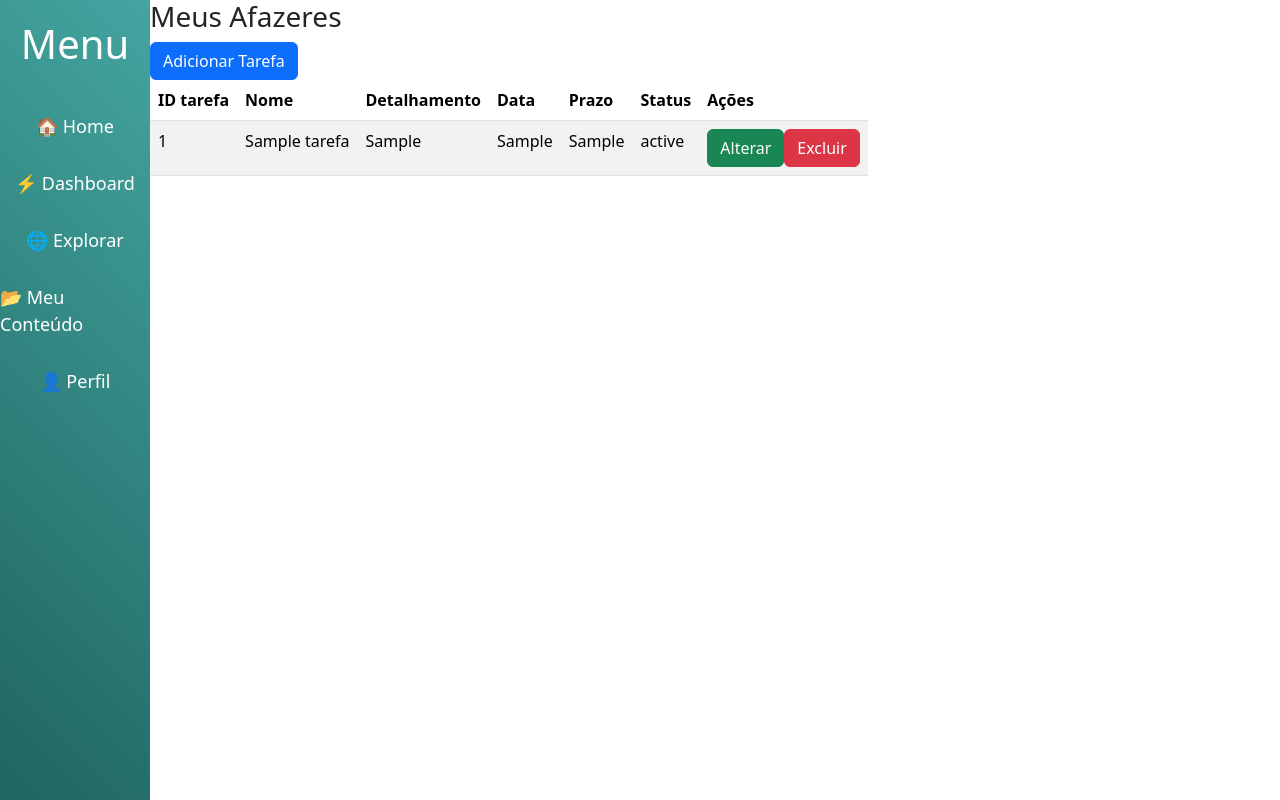
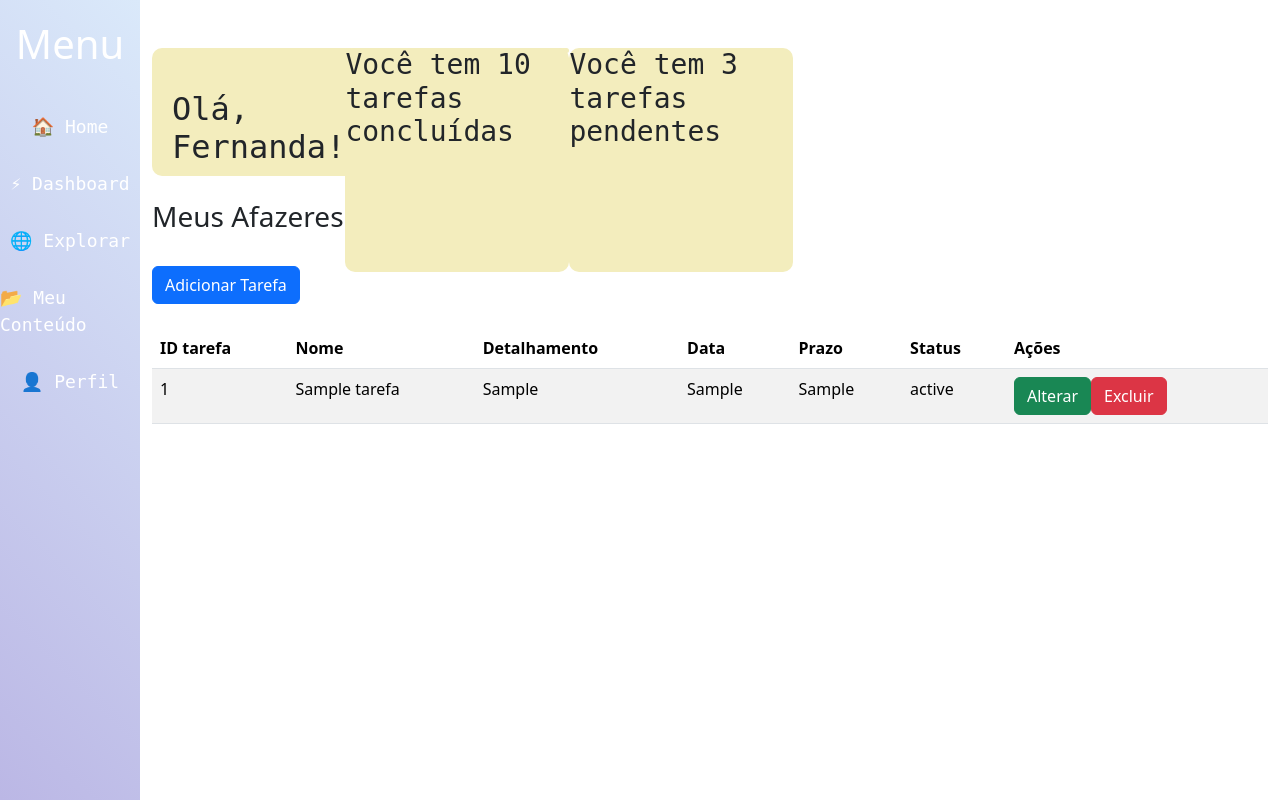
Before and after one commit to FernandaGiacobbo/P--PUM, a PHP site: page / in a window 1280 px wide. Run offline with PHP 8.4, Linux system fonts and the light colour scheme; tables that the repository leaves empty or names only in its code hold one stand-in row (values such as "Sample post").

Commit message:
adição de elementos

```diff
--- a/header.php
+++ b/header.php
@@ -18,7 +18,7 @@
         .sidebar {
             width: 150px;
             height: 100vh;
-            background: linear-gradient(45deg,rgb(31, 100, 96),rgb(68, 165, 160));
+            background: linear-gradient(45deg, #BBB7E5, #DAE9FA);
             color: white;
             padding-top: 20px;
             display: flex;
@@ -36,6 +36,7 @@
             margin: 15px 0;
             font-size: 18px;
             transition: all 0.3s;
+            font-family: monospace;
         }
 
         .sidebar a:hover {
--- /dev/null
+++ b/main.css
@@ -0,0 +1,31 @@
+    .containernome{
+        background-color: #F3EDBD ;
+        height: 8em;
+        width: 25em;
+        border-radius: 10px;
+        display:flex;
+        flex-direction: row;
+        justify-content: space-between;
+
+    }
+
+    h2{
+        font-family: monospace;
+        padding-left: 20px;
+        padding-top: 42px;
+    }
+
+    .mostrartarefas{
+        font-family: monospace;
+        height: 8em;
+        width: 8em;
+        background-color: #f3edbd;
+        border-radius: 10px;
+    }
+
+    .tarefasConcluidas{
+        height: 5px;
+        width: 500px;
+        background-color: #f3edbd;
+        border-radius: 10px;
+    }
--- a/main.php
+++ b/main.php
@@ -4,15 +4,41 @@
   <meta charset="UTF-8">
   <meta name="viewport" content="width=device-width, initial-scale=1.0">
   <link href="https://cdn.jsdelivr.net/npm/bootstrap@5.3.3/dist/css/bootstrap.min.css" rel="stylesheet">
+  <link rel="stylesheet" href="main.css">
   <script src="https://cdn.jsdelivr.net/npm/bootstrap@5.3.3/dist/js/bootstrap.bundle.min.js"></script>
   <title>Papum</title>
 </head>
 <body>
 
+<div class="container">
+
+<br>
+<br>
+
+  <section class="containernome">
+    <h2>Olá, Fernanda!</h2>
+
+    <div class="tarefasConcluidas">
+      <h3 class="mostrartarefas"> Você tem 10 tarefas concluídas</h3>
+    </div>
+
+    <div class="tarefasPendentes">
+    <h3 class="mostrartarefas"> Você tem 3 tarefas pendentes</h3>
+    </div>
+
+  </section>
+
+  <br>
+
   <div class="table-responsive">
 
     <h3>Meus Afazeres</h3>
+    <br>
+
     <button class="btn btn-primary" onclick="window.location.href='index.php?page=1'">Adicionar Tarefa</button>
+
+    <br>
+    <br>
 
     <table class="table table-striped">
       <thead>
@@ -64,6 +90,10 @@
       </tbody>
     </table>
 
+
+    </div>
+
+
   </div>
 
 </body>
```
